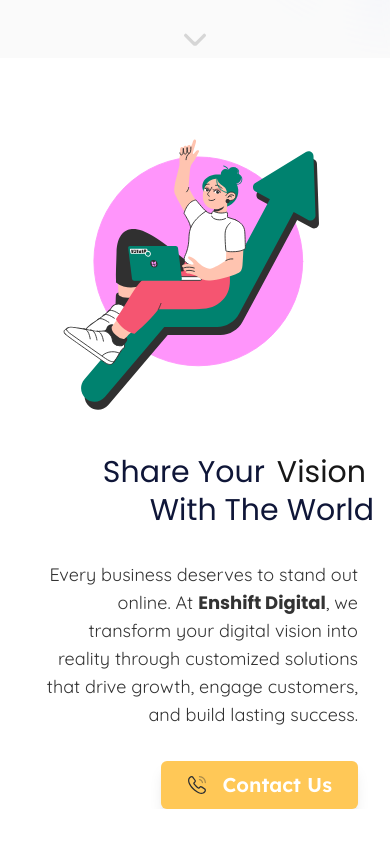
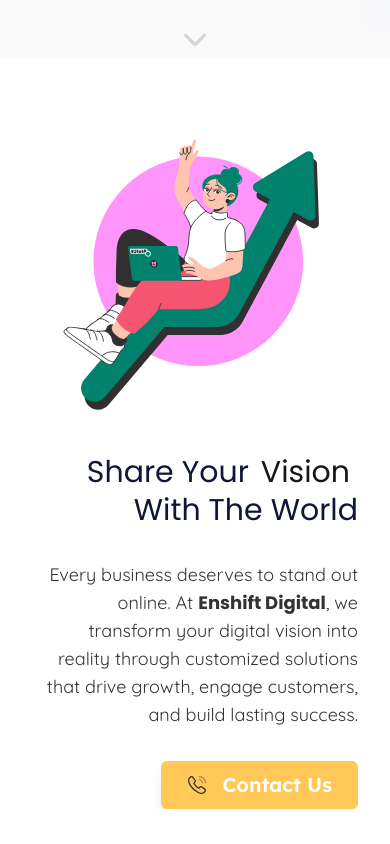
Before and after one commit to brainwavestrategies/Website-V2, a React (Vite) app: page / in a window 390 px wide. Shown: the part 800-1644 px from the top of the page. Built offline with nearby package versions, Linux system fonts and the light colour scheme.

Commit message:
Change sub heading paddings

```diff
--- a/src/sections/SubHeroSection.tsx
+++ b/src/sections/SubHeroSection.tsx
@@ -3,7 +3,7 @@
 
 const SubHeroSection = () => {
   return (
-    <div className="flex flex-col lg:flex-row px-4 md:px-24 gap-8 md:gap-12 items-center">
+    <div className="flex flex-col lg:flex-row px-8 md:px-24 gap-8 md:gap-12 items-center">
       <div className="basis-5/12">
         <img
           src={hero2Img}
@@ -21,14 +21,14 @@
           <br />
           With The World
         </div>
-        <p className="font-quicksand text-lg md:text-2xl text-right md:text-left px-4 lg:px-0 text-black/80">
+        <p className="font-quicksand text-lg md:text-2xl text-right md:text-left text-black/80">
           Every business deserves to stand out online. At{" "}
           <span className="font-bold font-poppins">Enshift Digital</span>, we
           transform your digital vision into reality through customized
           solutions that drive growth, engage customers, and build lasting
           success.
         </p>
-        <button className="mx-4 lg:mx-0 flex shadow-lg hover:shadow-none items-center w-fit gap-4 font-lexend text-xl px-6 md:px-8 py-2 md:py-3 rounded-md bg-color3 text-white font-semibold transition duration-200 hover:bg-white hover:text-black border-2 border-transparent hover:border-color3">
+        <button className="flex shadow-lg hover:shadow-none items-center w-fit gap-4 font-lexend text-xl px-6 md:px-8 py-2 md:py-3 rounded-md bg-color3 text-white font-semibold transition duration-200 hover:bg-white hover:text-black border-2 border-transparent hover:border-color3">
           <svg
             xmlns="http://www.w3.org/2000/svg"
             fill="none"
```
